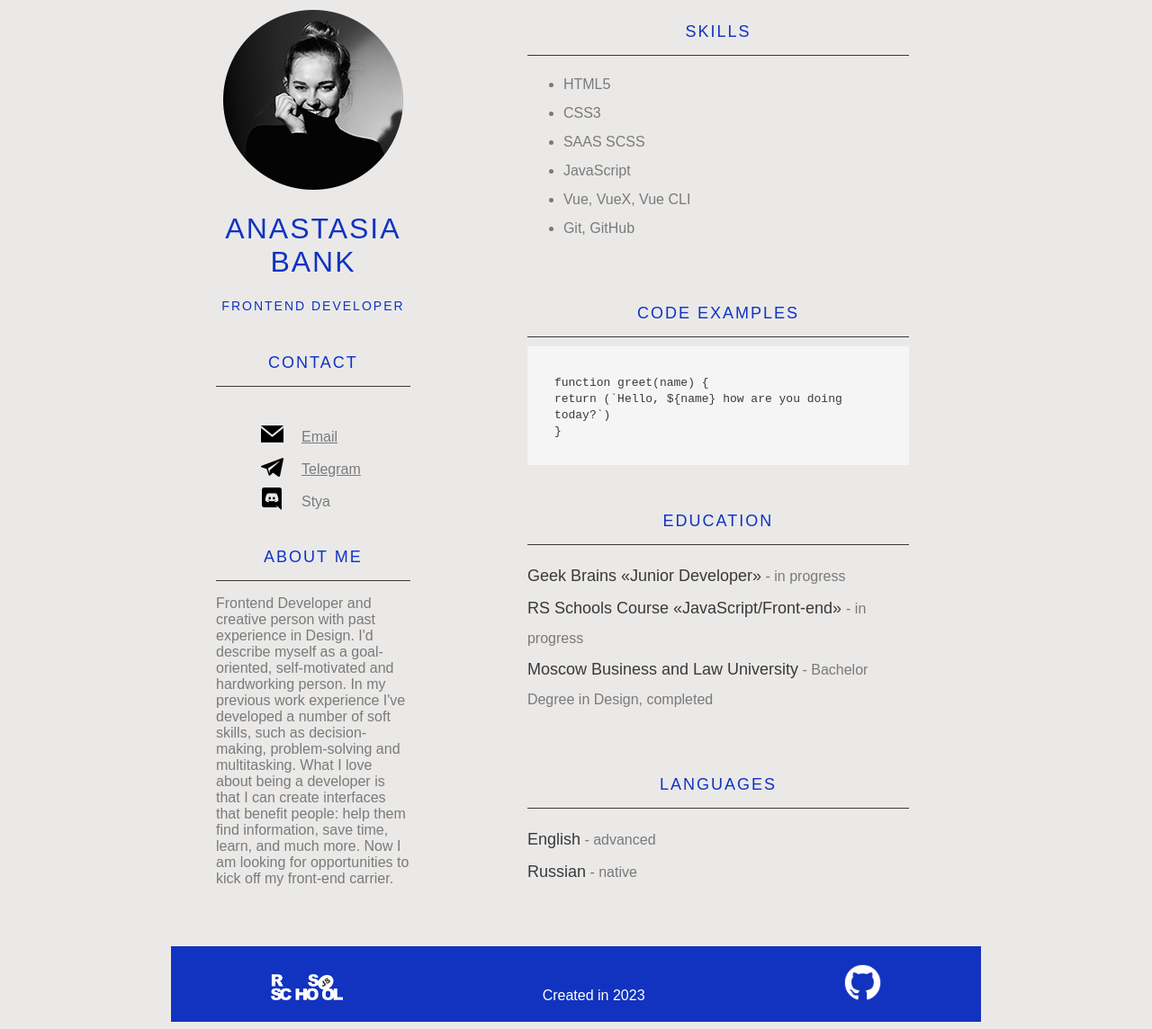
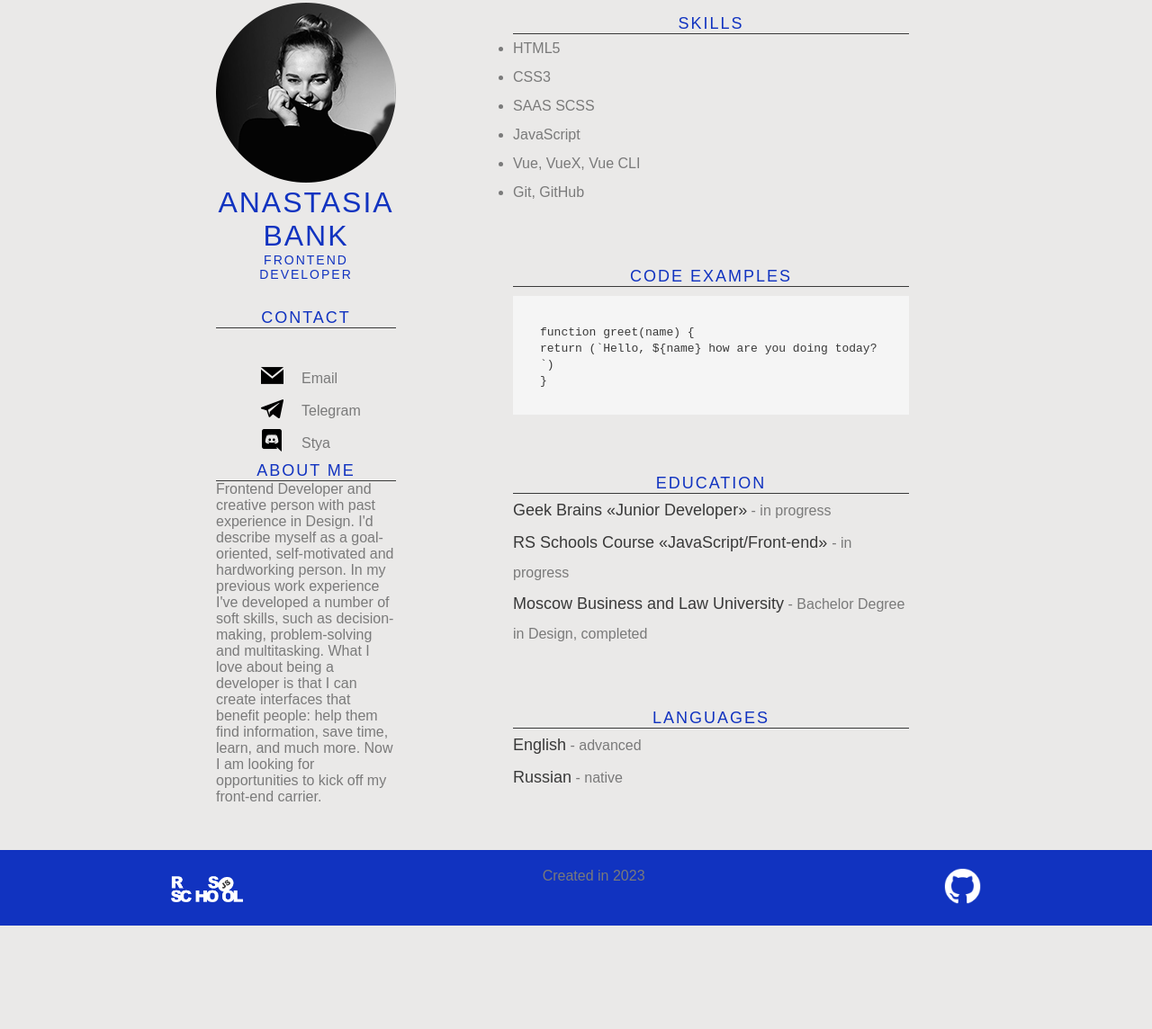
Before and after one commit to StaciBunx/rsschool-cv, a plain HTML site: page index.html in a window 1280 px wide. Shown: the part 105-1249 px from the top of the page at 90% size. After the commit the page ends 1134 px from the top, so only its background shows below. Drawn offline with Linux system fonts and the light colour scheme.

Commit message:
fix: change footer and header

```diff
--- a/index.html
+++ b/index.html
@@ -13,15 +13,17 @@
 <body>
     <header>
         <nav class="navigation">
+            <div class="navigation-wrapper center">
                 <ul class="navigation-list">
                     <li><a class="nav-link" href="#contact">Contact</a></li>
                     <li><a class="nav-link" href="#about">About</a></li>
                     <li><a class="nav-link" href="#skills">Skills</a></li>
                     <li><a class="nav-link" href="#education">Education</a></li>
                 </ul>
+            </div>
         </nav>
     </header>
-    <main>
+    <main class="center">
         <div class="cv">
             <div class="profile">
                 <div class="avatar">
@@ -119,7 +121,7 @@
         </div>
     </main>
     <footer>
-        <div class="footer-containter">
+        <div class="footer-wrapper center">
             <a href="https://rs.school/js/" target="_blank">
                 <img class="rschool-logo" src="./Images/rs_school_js_white.png" alt="Logotype The Rolling Scopes">
             </a>
--- a/style.css
+++ b/style.css
@@ -1,11 +1,34 @@
+* {
+    padding: 0;
+    margin: 0;
+}
+
+*,
+*::before,
+*::after {
+    box-sizing: border-box;
+}
+
+html {
+    scroll-behavior: smooth;
+}
+
+a {
+    text-decoration: none;
+}
+
 body {
     background: #eae9e8;
     font-family: "PT Sans", "Arial", sans-serif;
     color: #393939;
 }
 
+.center {
+    width: 900px;
+    margin: 0 auto;
+}
+
 main {
-    width: 900px;
     background: #eae9e8;
     display: grid;
     margin: auto;
@@ -137,16 +160,14 @@ p {
 }
 
 footer {
-    width: 900px;
     background-color: #1133c0;
-    ;
     margin: auto;
     padding: 20px 0 20px 0;
 }
 
-.footer-containter {
+.footer-wrapper {
     display: flex;
-    justify-content: space-around;
+    justify-content: space-between;
 }
 
 
```
Lines whose indentation alone changed are shown as unchanged.
